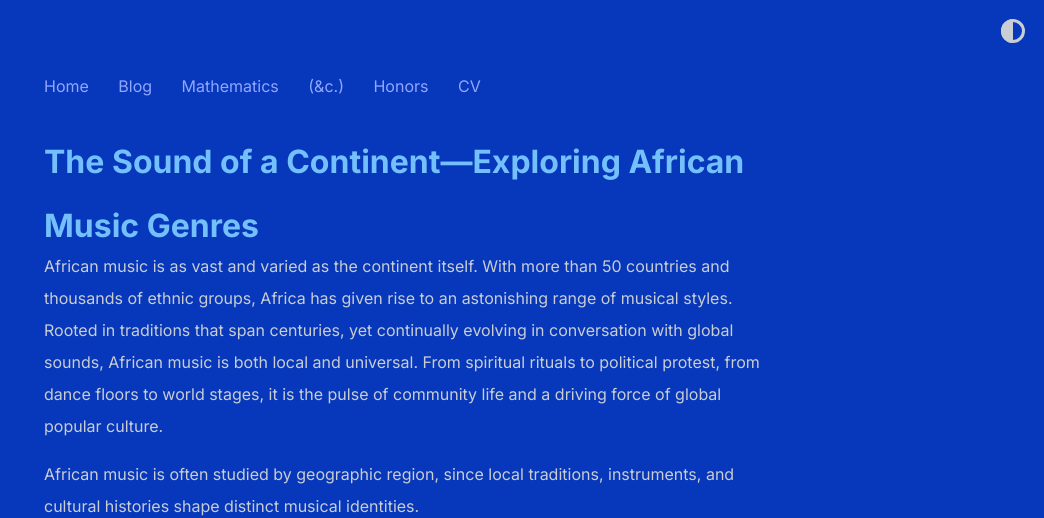
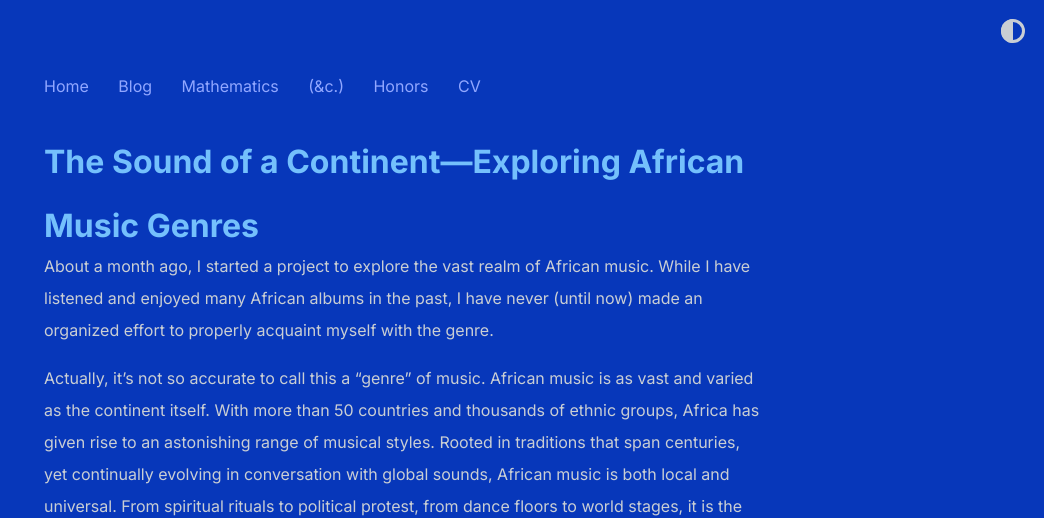
Before and after one commit to shihankanungo/shihankanungo.github.io, a Jekyll site: the page built from music-african.md, in a window 1280 px wide and 1400 px high, cut to the strip 0-518 px from the top of the window. Shown: the whole strip, without its empty margins (236-1280 px from the left). Built offline with Jekyll 4.4.1, drawn with Linux system fonts in a browser that asks for light colours; some of the changed text lies outside the part shown.

Commit message:
Update music-african.md

```diff
--- a/music-african.md
+++ b/music-african.md
@@ -3,10 +3,13 @@ layout: post
 title: The Sound of a Continent&mdash;Exploring African Music Genres
 ---
 
+About a month ago, I started a project to explore the vast realm of African music. While I have listened and enjoyed many African albums in the past, I have never (until now) made an organized effort to properly acquaint myself with the genre.
 
-African music is as vast and varied as the continent itself. With more than 50 countries and thousands of ethnic groups, Africa has given rise to an astonishing range of musical styles. Rooted in traditions that span centuries, yet continually evolving in conversation with global sounds, African music is both local and universal. From spiritual rituals to political protest, from dance floors to world stages, it is the pulse of community life and a driving force of global popular culture.
+Actually, it’s not so accurate to call this a “genre” of music. African music is as vast and varied as the continent itself. With more than 50 countries and thousands of ethnic groups, Africa has given rise to an astonishing range of musical styles. Rooted in traditions that span centuries, yet continually evolving in conversation with global sounds, African music is both local and universal. From spiritual rituals to political protest, from dance floors to world stages, it is the pulse of community life and a driving force of global popular culture.
 
-African music is often studied by geographic region, since local traditions, instruments, and cultural histories shape distinct musical identities. <br>
+I hugely enjoyed the diversity of the music, but I noticed one common theme to almost all of the albums that I listened to: the music is intensely spiritual. I could tell that when they are playing, the musicians enter a state of “flow,” where the music transcends everything else. Different styles do this in different ways; but this aspect is always there, and this is what makes African music special.
+
+African music is often studied by geographic region, since local traditions, instruments, and cultural histories shape distinct musical identities.
 
 <p align="center"><img src="/images/africa.png" width="600" /></p>
 
@@ -16,7 +19,7 @@ African music is often studied by geographic region, since local traditions, ins
 **North Africa** bears strong Arabic and Mediterranean influences, with modal scales, intricate ornamentation, and instruments like the oud and darbuka. <br>
 **Southern Africa** features choral harmonies, mbube and isicathamiya singing styles, and rhythmic patterns on instruments like marimbas and drums, reflecting both indigenous traditions and historical cross-cultural exchange.
 
-In this post, we’ll explore some of the most important African music genres, their origins, characteristics, key artists, and essential albums.
+In this post, I will talk about some of the most important African music genres, their origins and characteristics, and I will share some of my favorite artists and albums.
 
 ## West Africa
 
```
